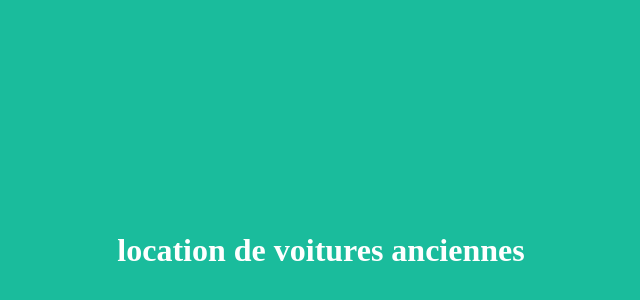
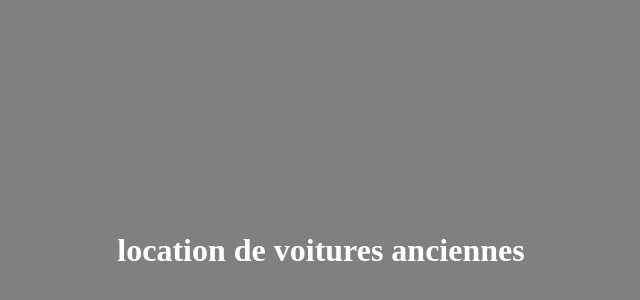
Before and after one commit to anxis19/locationvoiture, a plain HTML site: page index.html in a window 1280 px wide. Shown: the part 42-342 px from the top of the page, without its empty margins (319-959 px from the left). Drawn offline with Linux system fonts and the light colour scheme.

Commit message:
modification de la couleur de fond

```diff
--- a/index.html
+++ b/index.html
@@ -7,7 +7,7 @@
      </head>
 
 
-    <body style="background-color: #1abc9c">
+    <body style="background-color: grey">
 
       <h1 style="padding-top: 20% ; padding-bottom: 20%; text-align:center; color: #FFFF">location de voitures anciennes</h1>
 
```
